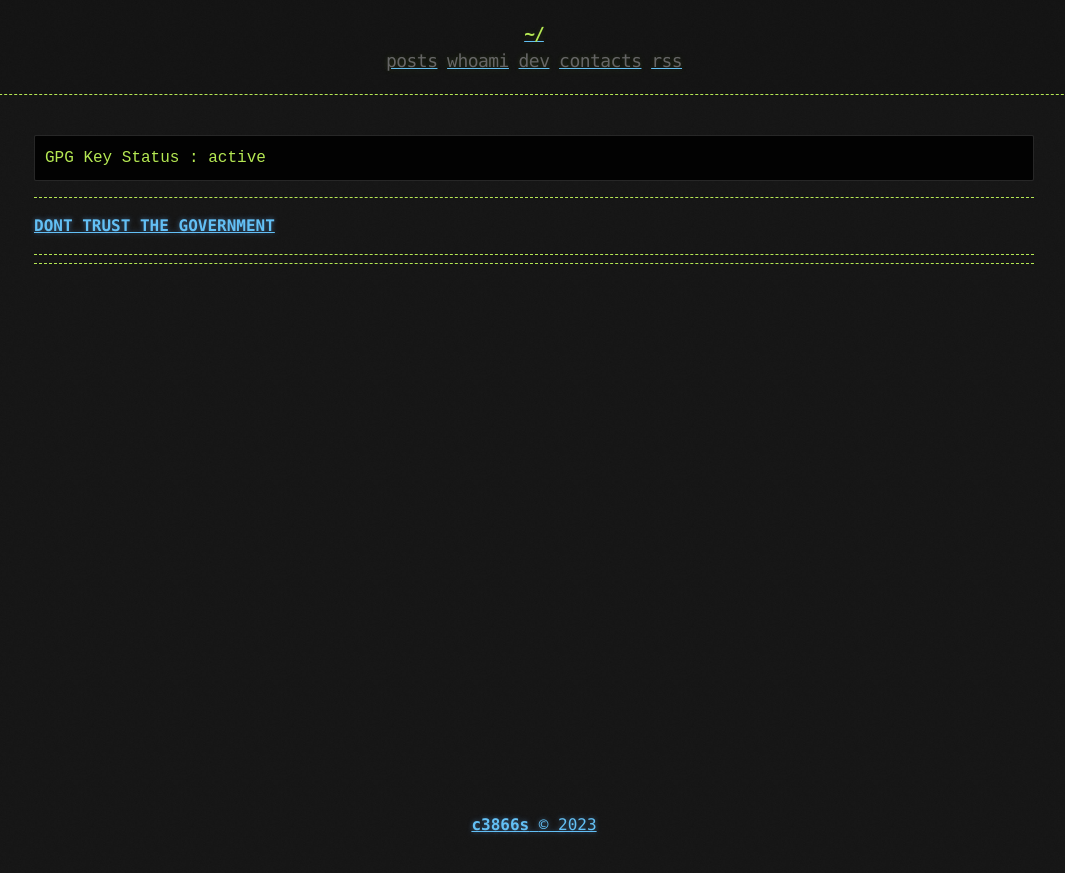
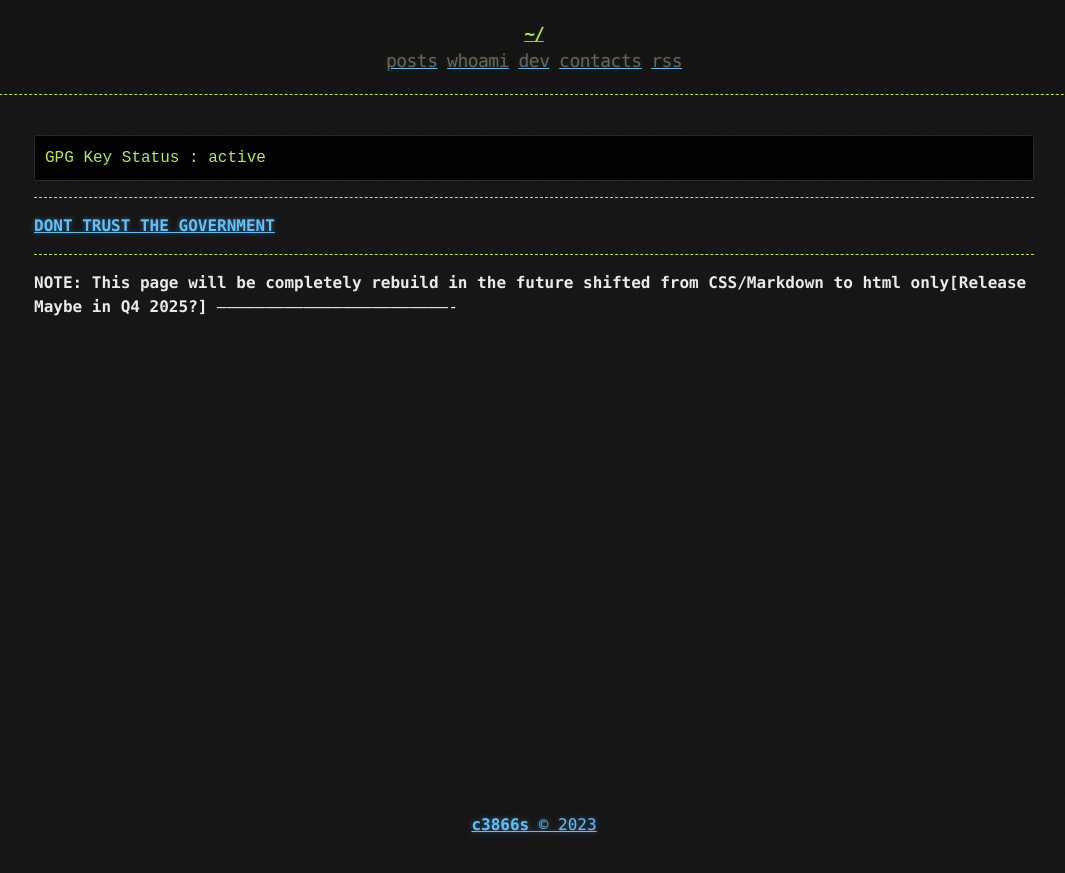
Before and after one commit to znkkw/znkkw.github.io, a Jekyll site: the page built from index.md, in a window 1280 px wide. Shown: the top 873 px of the page, without its empty margins (106-1171 px from the left). Built offline with Jekyll 4.4.1, drawn with Linux system fonts in a browser that asks for light colours.

Commit message:
Update index.md

```diff
--- a/index.md
+++ b/index.md
@@ -11,5 +11,5 @@ GPG Key Status : active
 **[DONT TRUST THE GOVERNMENT](https://gentoo.org/)**
 
 -------------------------------------------------------------------------
-
+**NOTE: This page will be completely rebuild in the future shifted from CSS/Markdown to html only[Release Maybe in Q4 2025?]**
 -------------------------------------------------------------------------
```
